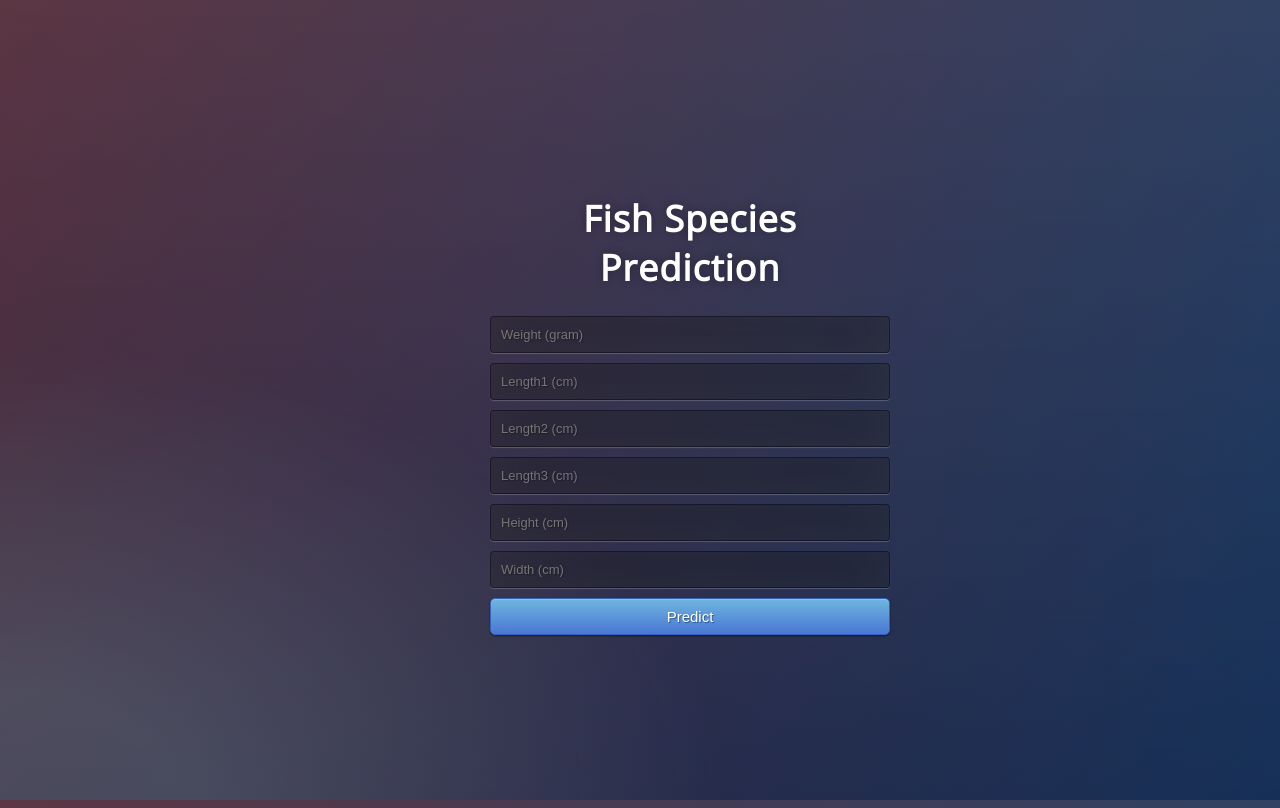
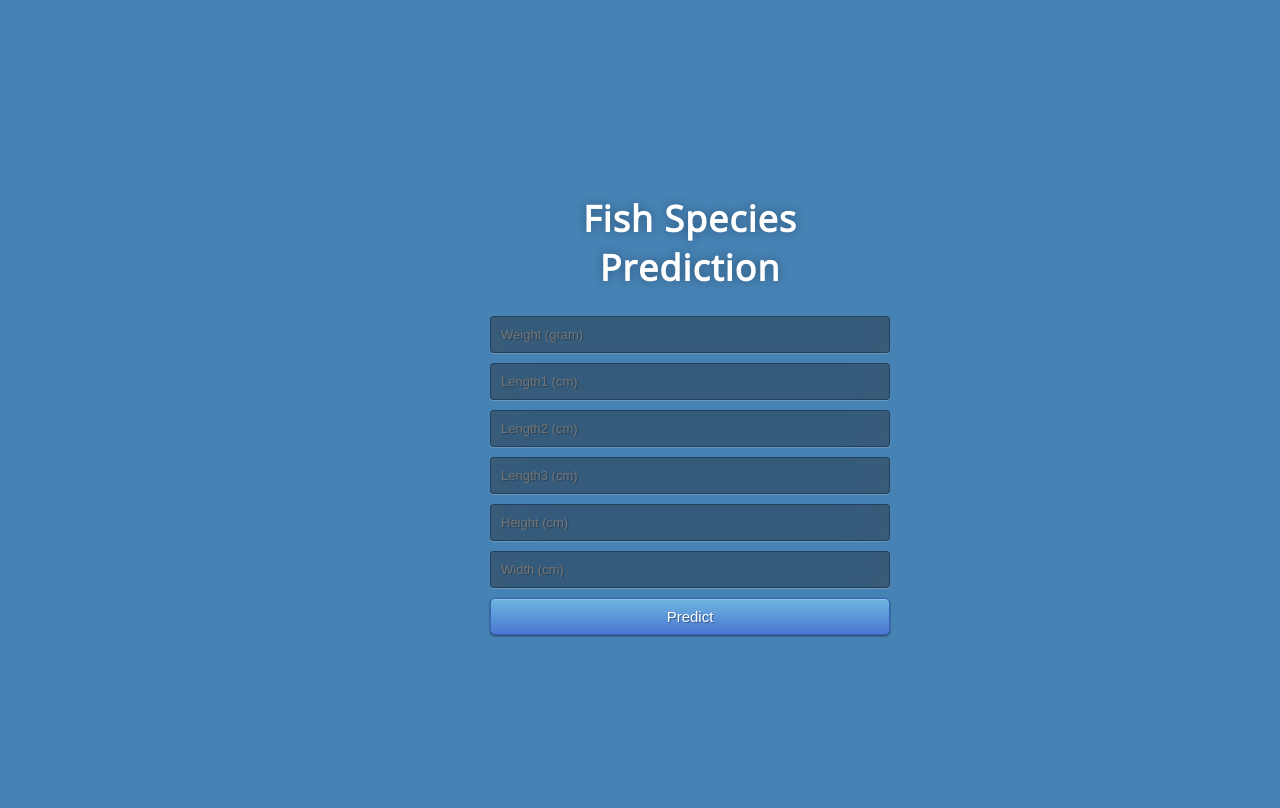
Before and after one commit to wrondon317/Flask_Fish_Heroku_Deploy-WR, a Flask app: page / in a window 1280 px wide. Run offline with Flask 2, Linux system fonts and the light colour scheme; parts of the project's set-up code (start-up, migrations or seed data) failed here and were passed over.

Commit message:
new modification

```diff
--- a/main.py
+++ b/app.py
@@ -1,8 +1,6 @@
 import pickle
-
 import numpy as np
 from flask import Flask, request, render_template
-
 from sklearn.preprocessing import MinMaxScaler
 
 app = Flask(__name__)
--- a/static/css/style.css
+++ b/static/css/style.css
@@ -1,4 +1,15 @@
 @import url(https://fonts.googleapis.com/css?family=Open+Sans);
+
+body {
+  width: 100%;
+  height: 100%;
+  font-family: 'Open Sans', sans-serif;
+  background: steelblue;
+  color: #fff;
+  font-size: 18px;
+  text-align: center;
+  letter-spacing: 1.2px;
+}
 
 .btn {
   display: inline-block;
@@ -116,28 +127,6 @@ html {
   overflow: hidden;
 }
 
-body {
-  width: 100%;
-  height: 100%;
-  font-family: 'Open Sans', sans-serif;
-  background: #092756;
-  color: #fff;
-  font-size: 18px;
-  text-align: center;
-  letter-spacing: 1.2px;
-  background: -moz-radial-gradient(0% 100%, ellipse cover, rgba(104, 128, 138, .4) 10%, rgba(138, 114, 76, 0) 40%),
-  -moz-linear-gradient(top, rgba(57, 173, 219, .25) 0%, rgba(42, 60, 87, .4) 100%), -moz-linear-gradient(-45deg, #670d10 0%, #092756 100%);
-  background: -webkit-radial-gradient(0% 100%, ellipse cover, rgba(104, 128, 138, .4) 10%, rgba(138, 114, 76, 0) 40%),
-  -webkit-linear-gradient(top, rgba(57, 173, 219, .25) 0%, rgba(42, 60, 87, .4) 100%), -webkit-linear-gradient(-45deg, #670d10 0%, #092756 100%);
-  background: -o-radial-gradient(0% 100%, ellipse cover, rgba(104, 128, 138, .4) 10%, rgba(138, 114, 76, 0) 40%),
-  -o-linear-gradient(top, rgba(57, 173, 219, .25) 0%, rgba(42, 60, 87, .4) 100%), -o-linear-gradient(-45deg, #670d10 0%, #092756 100%);
-  background: -ms-radial-gradient(0% 100%, ellipse cover, rgba(104, 128, 138, .4) 10%, rgba(138, 114, 76, 0) 40%),
-  -ms-linear-gradient(top, rgba(57, 173, 219, .25) 0%, rgba(42, 60, 87, .4) 100%), -ms-linear-gradient(-45deg, #670d10 0%, #092756 100%);
-  background: -webkit-radial-gradient(0% 100%, ellipse cover, rgba(104, 128, 138, .4) 10%, rgba(138, 114, 76, 0) 40%),
-  linear-gradient(to bottom, rgba(57, 173, 219, .25) 0%, rgba(42, 60, 87, .4) 100%), linear-gradient(135deg, #670d10 0%, #092756 100%);
-  filter: progid:DXImageTransform.Microsoft.gradient(startColorstr='#3E1D6D', endColorstr='#092756', GradientType=1);
-}
-
 .login {
   position: absolute;
   top: 40%;
--- a/templates/index.html
+++ b/templates/index.html
@@ -1,5 +1,5 @@
 <!DOCTYPE html>
-<html >
+<html>
 <!--From https://codepen.io/frytyler/pen/EGdtg-->
 <head>
   <meta charset="UTF-8">
@@ -8,8 +8,7 @@
   <link href='https://fonts.googleapis.com/css?family=Arimo' rel='stylesheet' type='text/css'>
   <link href='https://fonts.googleapis.com/css?family=Hind:300' rel='stylesheet' type='text/css'>
   <link href='https://fonts.googleapis.com/css?family=Open+Sans+Condensed:300' rel='stylesheet' type='text/css'>
-<link rel="stylesheet" href="{{ url_for('static', filename='css\style.css') }}">
-
+  <link rel="stylesheet" href="{{ url_for('static', filename='css/style.css') }}">
 </head>
 
 <body>
@@ -24,16 +23,11 @@
       <input type="text" name="length3" placeholder="Length3 (cm)" required="required" />
       <input type="text" name="height" placeholder="Height (cm)" required="required" />
       <input type="text" name="width" placeholder="Width (cm)" required="required" />
-
       <button type="submit" class="btn btn-primary btn-block btn-large">Predict</button>
     </form>
 
-   <br>
-   <br>
+    <br><br>
     {{ prediction_text }}
-
   </div>
-
-
 </body>
 </html>
```
Also changed, not shown: 1 other file. Lines whose indentation alone changed are shown as unchanged.
